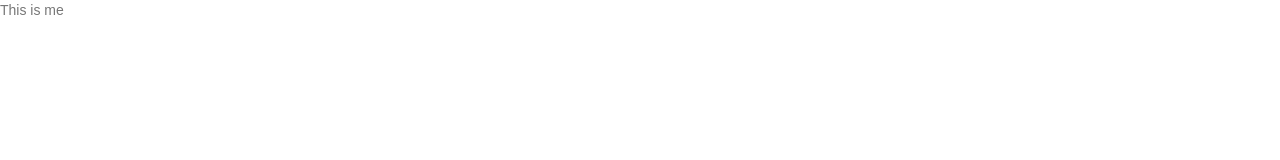
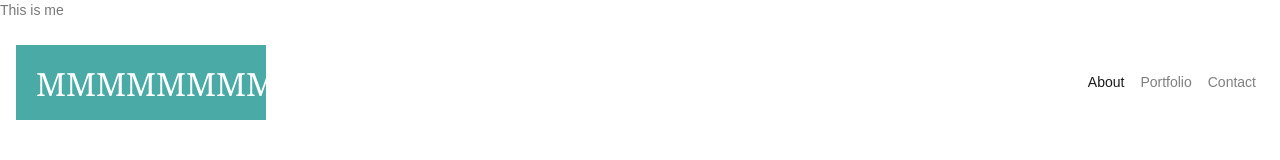
Before and after one commit to JasonJPeng/myPortfolio, a plain HTML site: page test.html in a window 1280 px wide. Drawn offline with nearby package versions, Linux system fonts and the light colour scheme.

Commit message:
fixed the hamberger problem

```diff
--- a/style.css
+++ b/style.css
@@ -98,11 +98,14 @@ h1 {
 
     margin:0px;
     padding:15px 30px 0px 20px;
-    position: absolute;
-    left:0px;
-    bottom: -27px;
+
+ /* The following lines cause the hamberger problem */
+    /* position: absolute; */
+    /* left:0px; */
+    /* bottom: 27px; */
 
     /* border-style: solid; */
+    /* border-color:red; */
 
 }
 
--- a/test.html
+++ b/test.html
@@ -9,11 +9,28 @@
 <body>
 
 <p> This is me</p>
-  <div class="footer-copyright text-center py-3"
-               style="color:#ffffff;
-                      font-size: 10pt">
-      © 2019 Copyright: Jason Peng
+<nav class="navbar navbar-expand-sm navbar-light">
+    <a class="navbar-brand" href="#" id="brand">MMMMMMMM</a>
+    <button  class="navbar-toggler" type="button" data-toggle="collapse" data-target="#navbarSupportedContent">
+      <span class="navbar-toggler-icon"></span>
+    </button>
+
+    <div class="collapse navbar-collapse" id="navbarSupportedContent">
+      <ul class="navbar-nav ml-auto">
+        <li class="nav-item active">
+          <a class="nav-link" href="index.html">About <span class="sr-only">(current)</span></a>
+        </li>
+        <li class="nav-item">
+          <a class="nav-link" href="portfolio.html">Portfolio</a>
+        </li>
+        <li class="nav-item">
+          <a class="nav-link" href="contact.html">Contact</a>
+        </li>
+      </ul>
+
     </div>
+  </nav>
+
 
     </body>
     <script src="https://code.jquery.com/jquery-3.2.1.slim.min.js" integrity="sha384-KJ3o2DKtIkvYIK3UENzmM7KCkRr/rE9/Qpg6aAZGJwFDMVNA/GpGFF93hXpG5KkN" crossorigin="anonymous"></script>
```
Also changed, not shown: index.html (+1 -0 lines), 1 other file.
